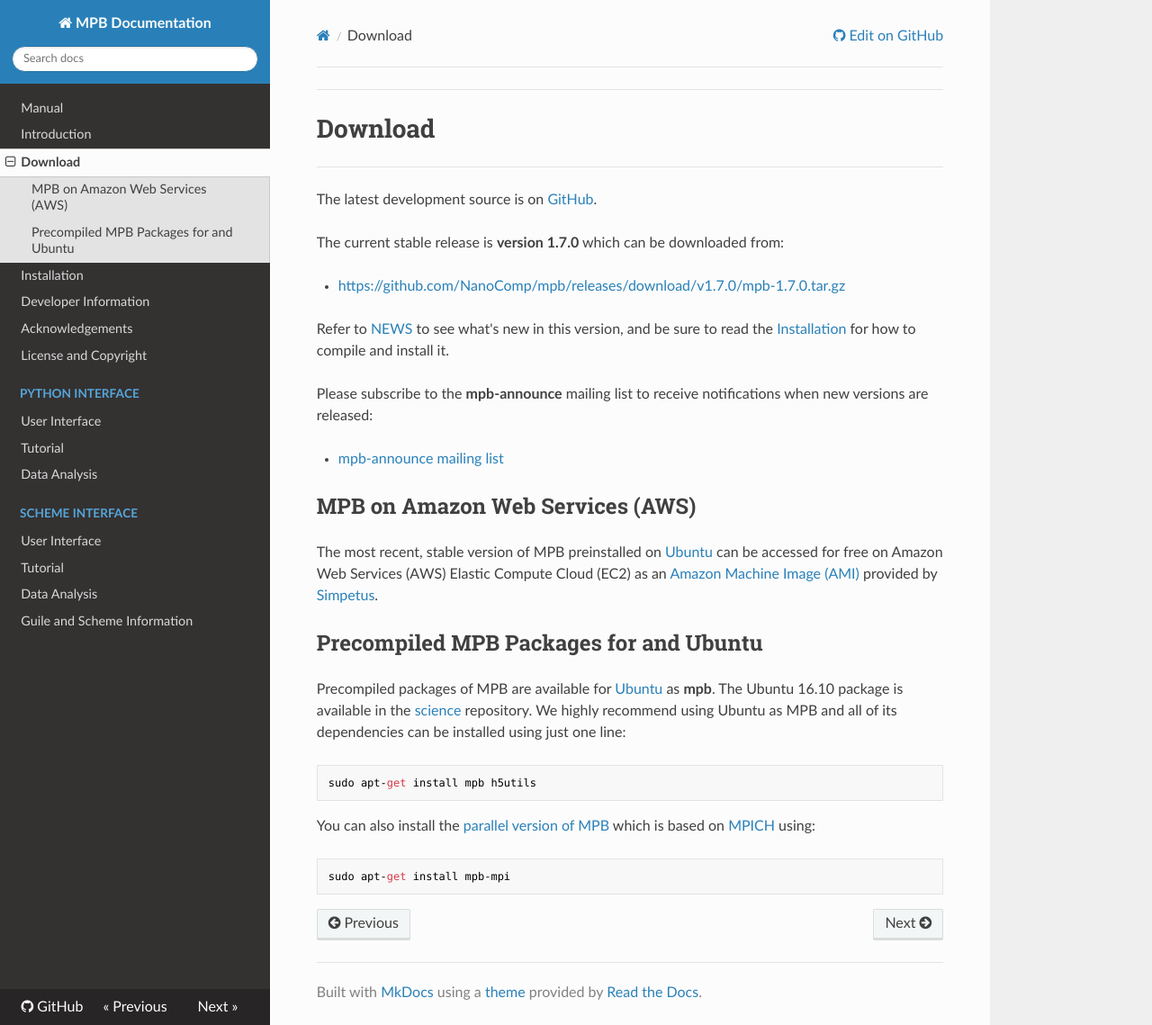
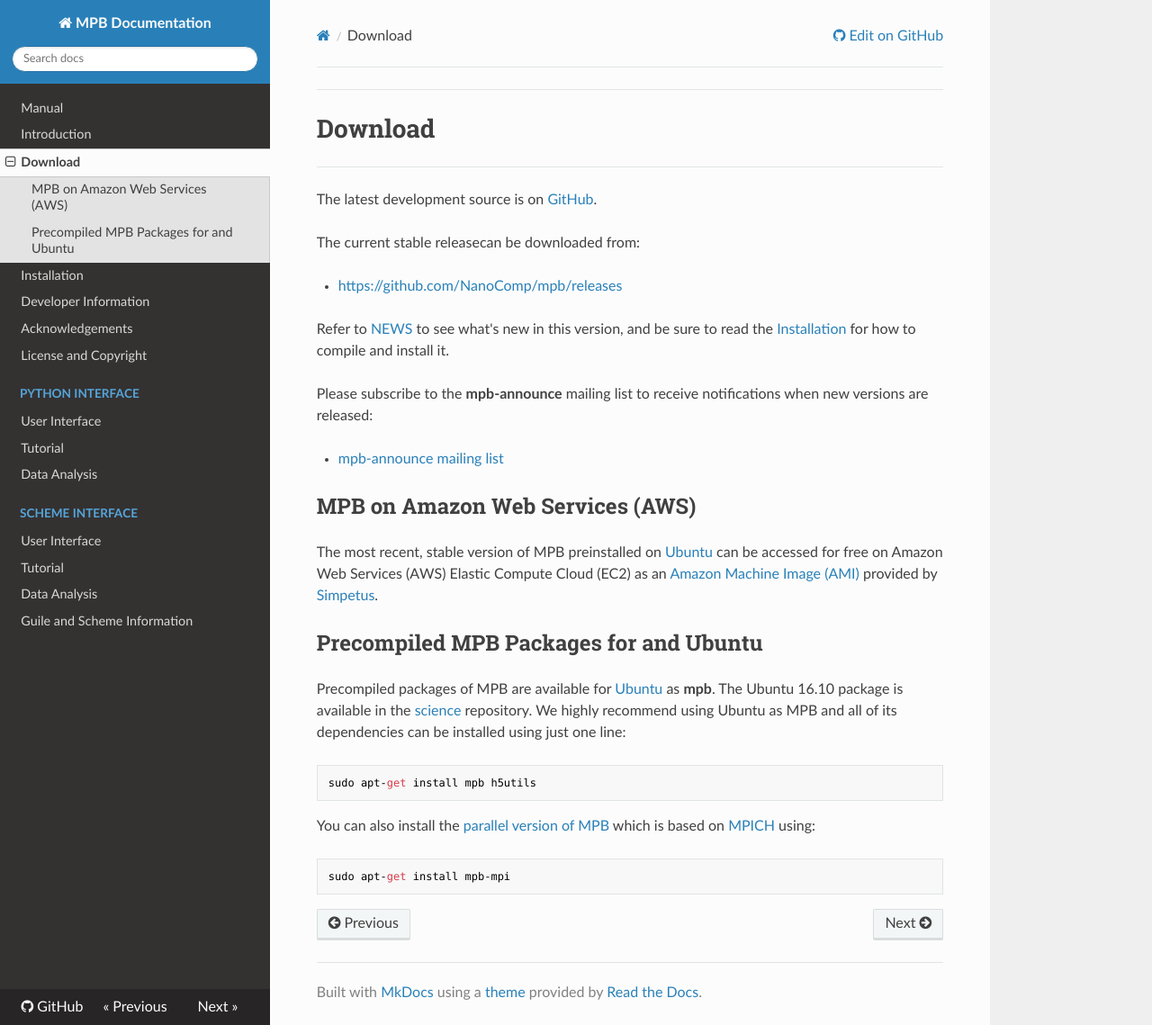
Before and after one commit to NanoComp/mpb, an MkDocs documentation site: the page built from doc/docs/Download.md, in a window 1280 px wide and 1139 px high. Shown: the whole window at 90% size. Built offline with MkDocs 1.6.1, drawn with Linux system fonts in a browser that asks for light colours; nearby versions of some CDN libraries; old or Windows-style settings are respelled for this version of MkDocs.

```diff
--- a/doc/docs/Download.md
+++ b/doc/docs/Download.md
@@ -4,9 +4,9 @@
 
 The latest development source is on [GitHub](https://github.com/NanoComp/mpb).
 
-The current stable release is **version 1.7.0** which can be downloaded from:
+The current stable releasecan be downloaded from:
 
-- <https://github.com/NanoComp/mpb/releases/download/v1.7.0/mpb-1.7.0.tar.gz>
+- <https://github.com/NanoComp/mpb/releases>
 
 Refer to [NEWS](https://github.com/NanoComp/mpb/blob/master/NEWS.md) to see what's new in this version, and be sure to read the [Installation](Installation.md) for how to compile and install it.
 
```
Also changed, not shown: NEWS.md (+6 -0 lines), 1 other file.
